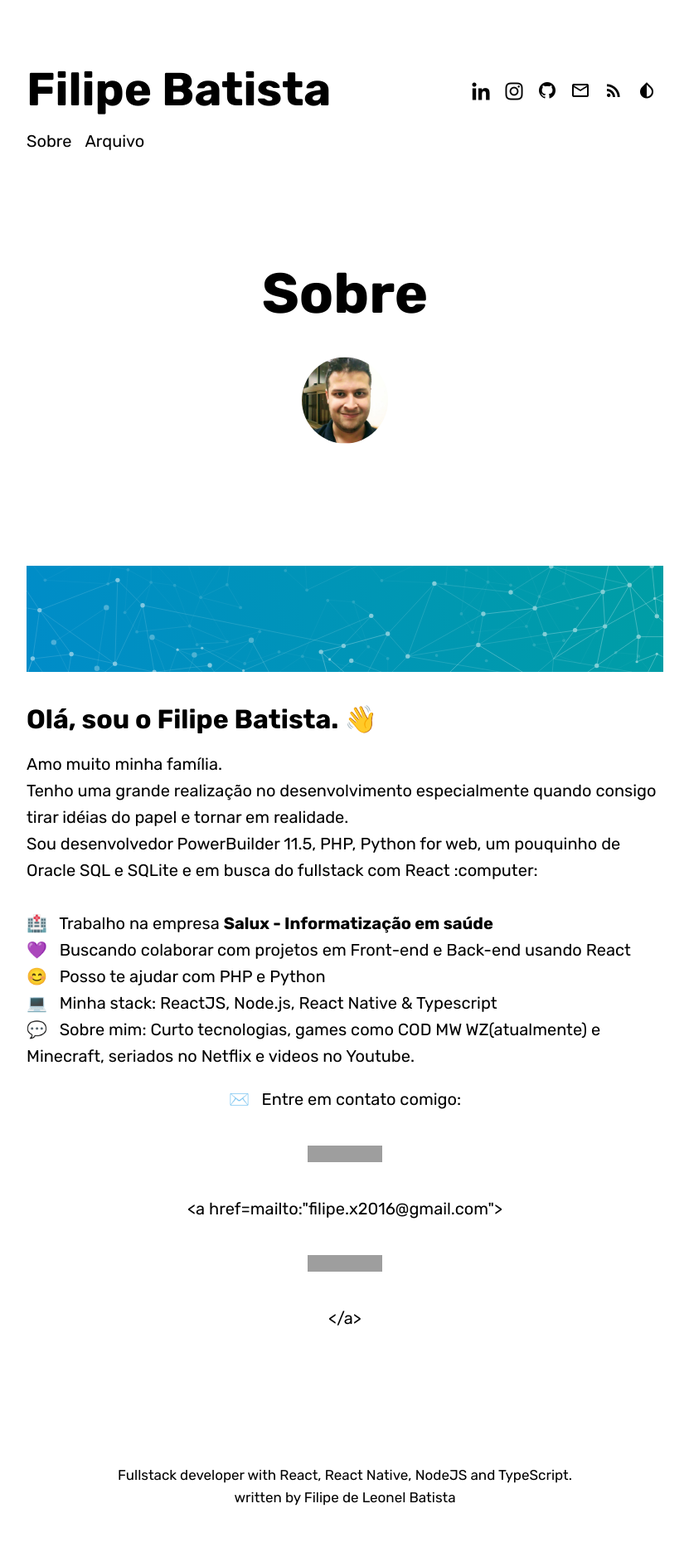
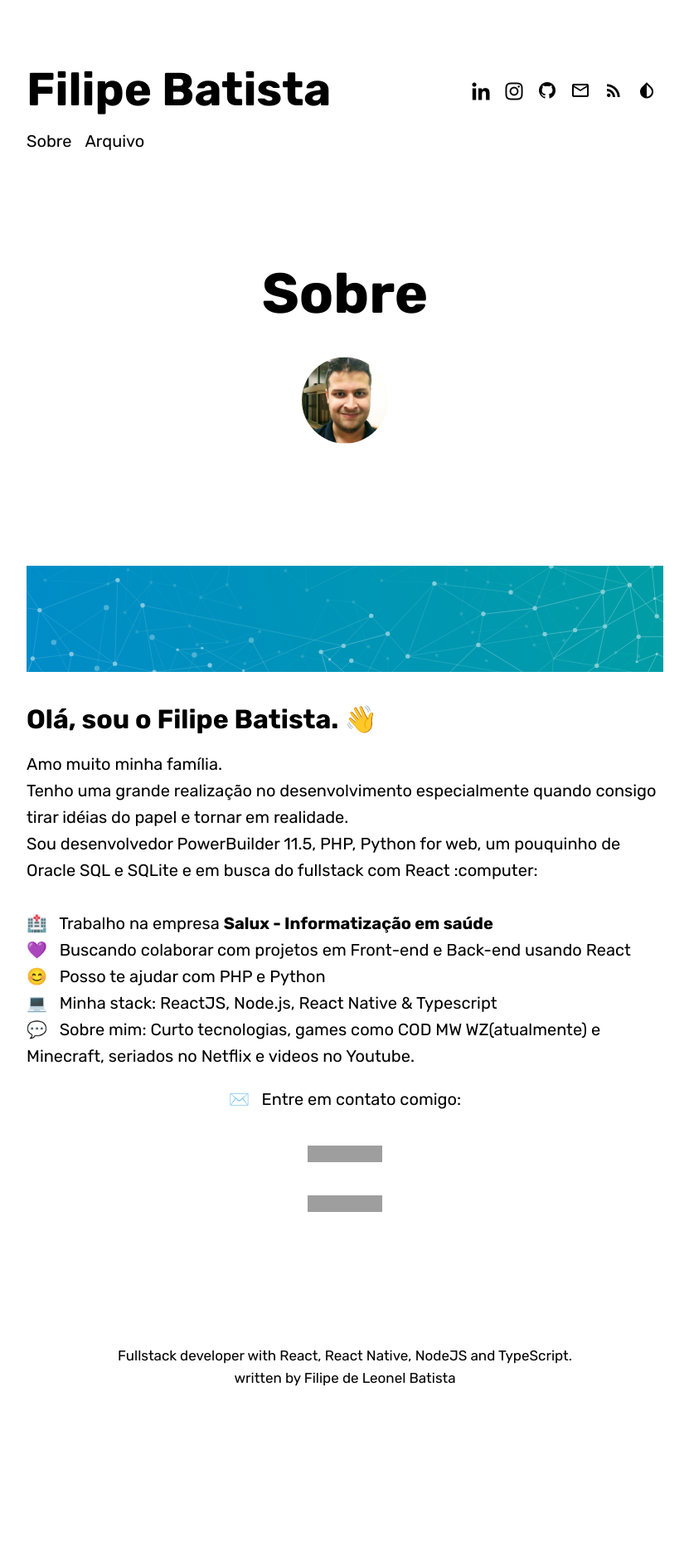
Before and after one commit to filipeleonelbatista/filipeleonelbatista.github.io, a Jekyll site: the page built from about.md, in a window 1280 px wide. Shown: the whole page at 83% size, without its empty margins (224-1055 px from the left). Built offline with Jekyll 4.4.1, drawn with Linux system fonts in a browser that asks for light colours; some web fonts are replaced; after the commit the page ends 1739 px from its top, so only the background shows below that; grey boxes are pictures that could not be loaded.

Commit message:
Update about.md

```diff
--- a/about.md
+++ b/about.md
@@ -36,7 +36,7 @@ Sou desenvolvedor PowerBuilder 11.5, PHP, Python for web, um pouquinho de Oracle
     <a href="https://www.linkedin.com/in/filipelbatista/">
         <img src="https://img.shields.io/badge/-filipelbatista-blue?style=flat-square&logo=Linkedin&logoColor=white&link=https://www.linkedin.com/in/filipelbatista/" />
     </a>
-    <a href=mailto:"filipe.x2016@gmail.com">
+    <a href="mailto:filipe.x2016@gmail.com">
         <img src="https://img.shields.io/badge/-filipe.x2016@gmail.com-c14438?style=flat-square&logo=Gmail&logoColor=white&link=mailto:filipe.x2016@gmail.com" />
     </a>
 </p>
```
